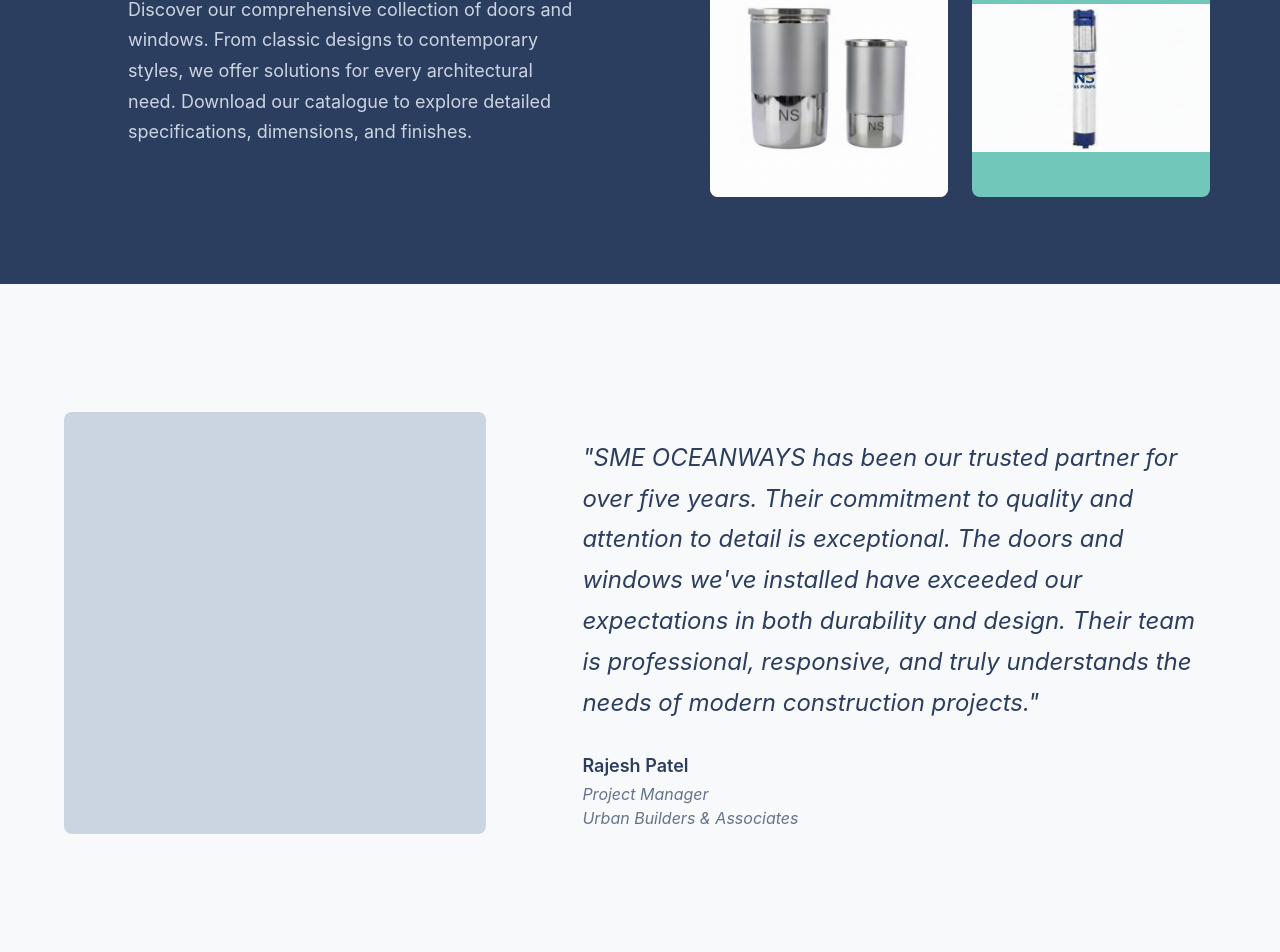
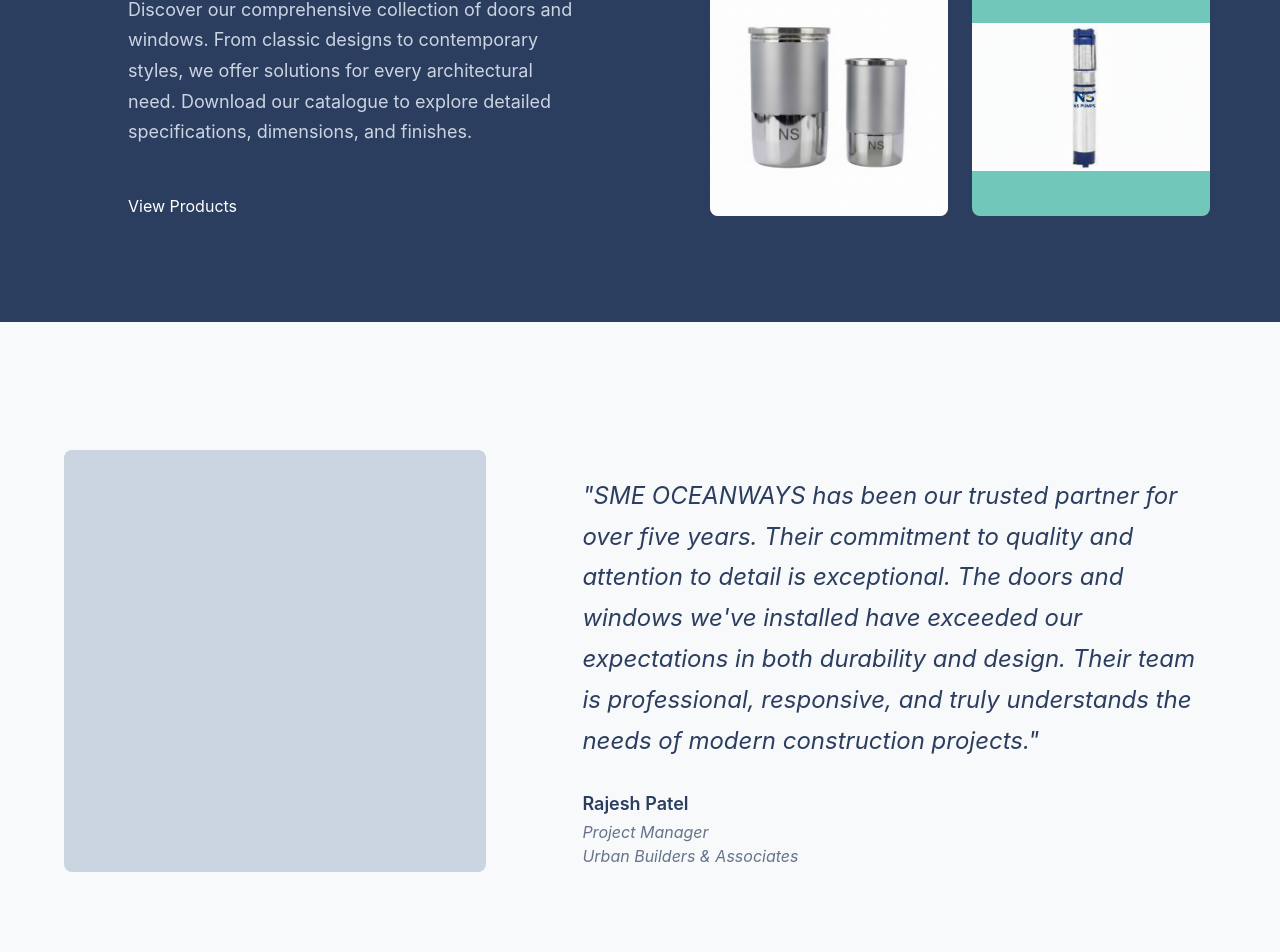
Before and after one commit to Nikhil-Gondaliya/Dorance, a React (Create React App) app: page / in a window 1280 px wide. Shown: the part 2750-3702 px from the top of the page. Built offline with nearby package versions, Linux system fonts and the light colour scheme; the HTML template or start-up script is replaced by a standard one.

Commit message:
refactor code

```diff
--- a/src/App.jsx
+++ b/src/App.jsx
@@ -16,7 +16,7 @@
         <Route path="/products" element={<ProductsPage />} />
         <Route path="/products/:id" element={<ProductDetails />} />
         <Route path="/contact" element={<ContactPage />} />
-        <Route path="/product/add-product/8217524980" element={<ProductTable />} />
+        <Route path="/product/add-product/8217524980/list" element={<ProductTable />} />
       </Routes>
     </Router>
   );
--- a/src/Pages/HomePage/HomePage.jsx
+++ b/src/Pages/HomePage/HomePage.jsx
@@ -96,6 +96,18 @@
     },
     navLink: {
       color: '#1e293b',
+      textDecoration: 'none',
+      fontSize: '1rem',
+      cursor: 'pointer',
+      background: 'none',
+      border: 'none',
+      fontFamily: 'inherit',
+      padding: '0.5rem 0',
+      borderBottom: '2px solid transparent',
+      transition: 'all 0.3s ease'
+    },
+    navLinks: {
+      color: 'white',
       textDecoration: 'none',
       fontSize: '1rem',
       cursor: 'pointer',
@@ -512,6 +524,14 @@
             <p style={styles.projectsText}>
               Discover our comprehensive collection of doors and windows. From classic designs to contemporary styles, we offer solutions for every architectural need. Download our catalogue to explore detailed specifications, dimensions, and finishes.
             </p>
+            <button
+              onClick={() => navigate("/products")}
+              style={styles.navLinks}
+              onMouseEnter={(e) => e.target.style.borderBottom = '2px solid white'}
+              onMouseLeave={(e) => e.target.style.borderBottom = '2px solid transparent'}
+            >
+              View Products
+            </button>
           </div>
         </div>
         <div style={styles.projectsRight}>
```
